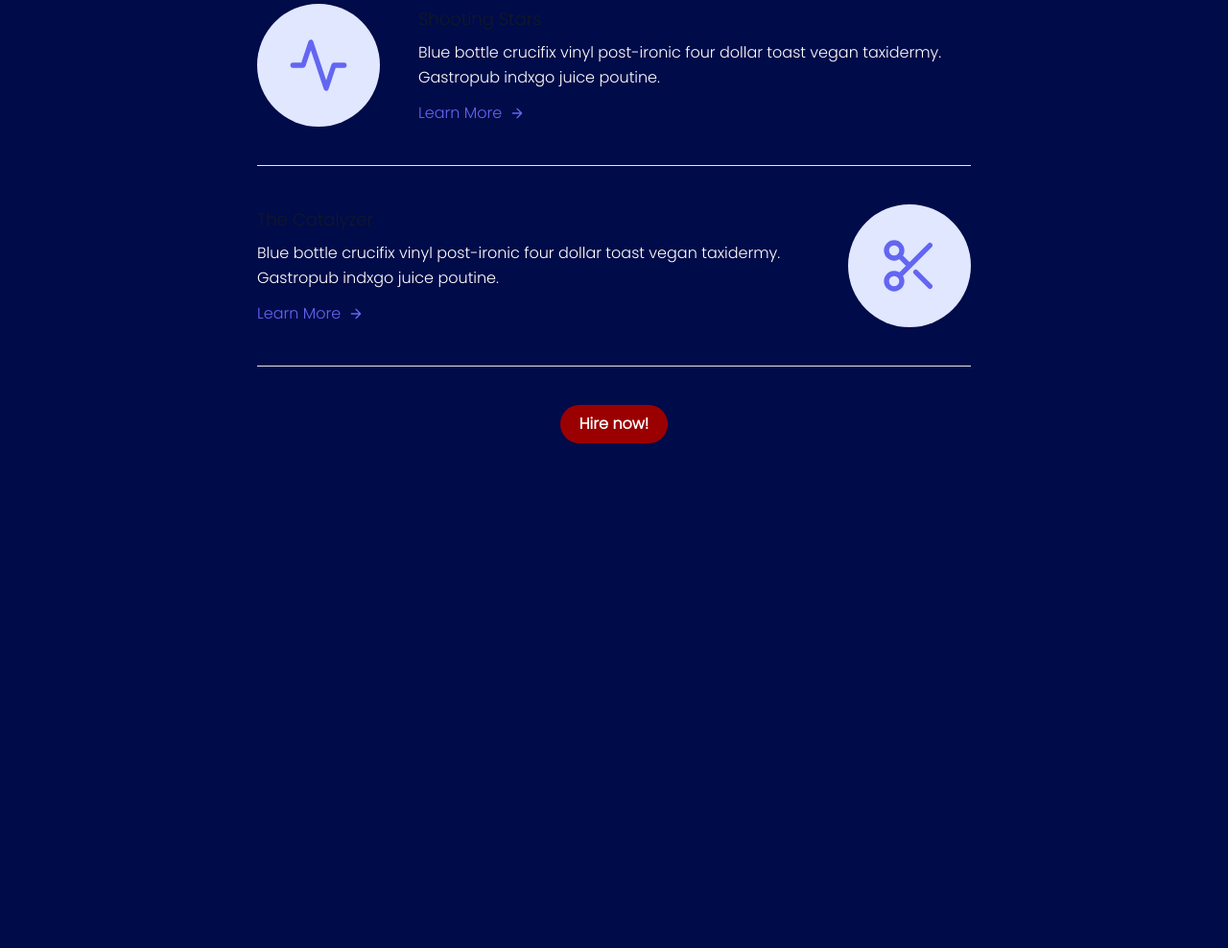
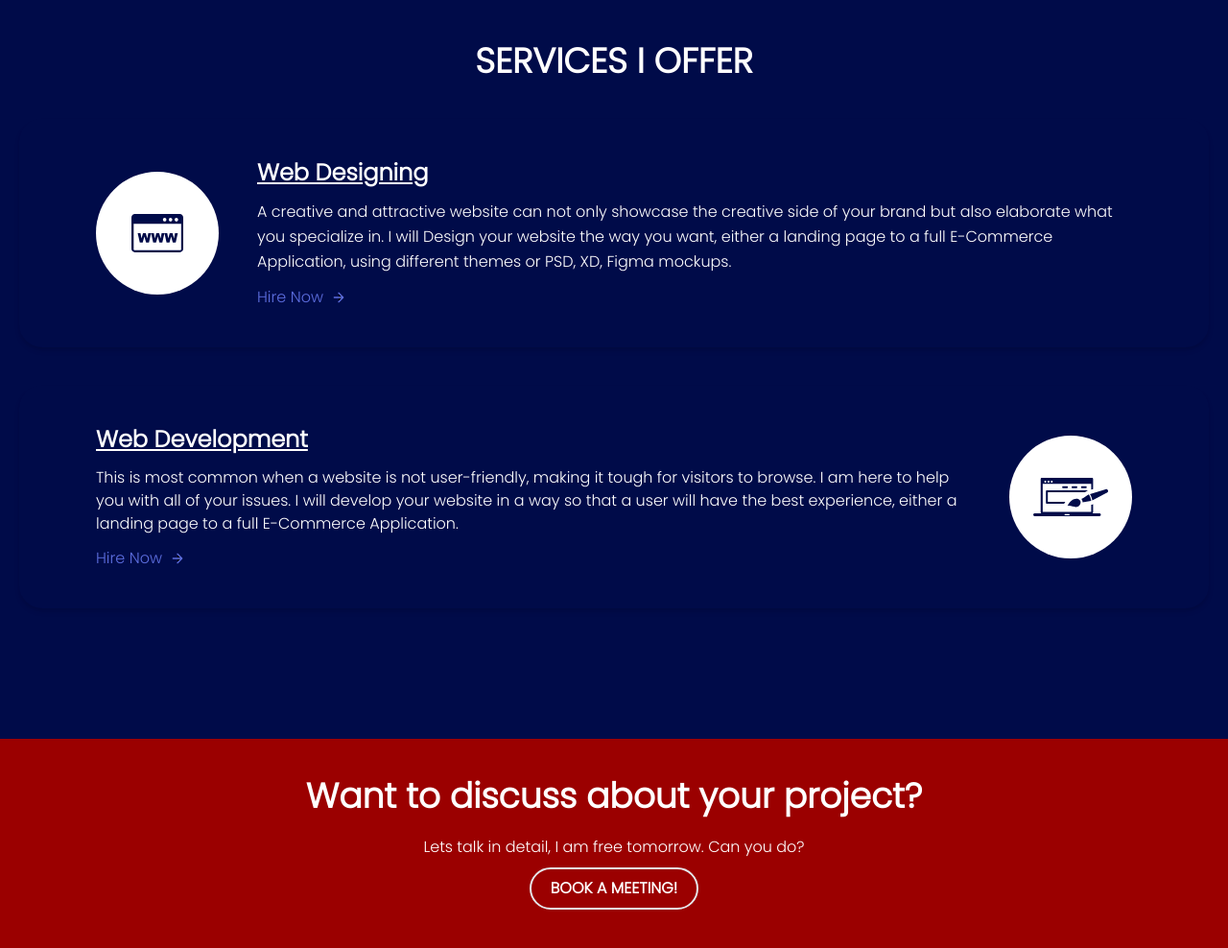
Before and after one commit to monis8khan/portfolio, a website: page index.html in a window 1280 px wide. Shown: the part 1561-2549 px from the top of the page at 96% size. Before the commit the page ends 2119 px from the top, so only its background shows below. Drawn offline with Linux system fonts and the light colour scheme.

Commit message:
services section added, also CTA book a call section added

```diff
--- a/index.html
+++ b/index.html
@@ -47,7 +47,7 @@
             <p class="text-skin-base">
                 Hello, I am
             </p>
-            <h1 class="text-skin-base font-bold text-5xl">
+            <h1 class="text-skin-base font-bold text-5xl uppercase">
                 Monis<br>Hasan Khan
             </h1>
             <p class="text-skin-base">
@@ -92,8 +92,8 @@
                 <button
                     class="bg-skin-button-accent px-5 py-2 rounded-full right-0 text-base text-skin-base font-bold hover:text-skin-inverted hover:bg-skin-button-accent-hover">Hire
                     now!</button>
-                <button
-                    class="border-2 border-skin-button-accent px-5 py-2 rounded-full right-0 text-base text-skin-base font-bold hover:text-skin-inverted hover:bg-skin-button-accent-hover ml-2">Email</button>
+                <button class="border-2 border-skin-button-accent px-5 py-2 rounded-full right-0 text-base text-skin-base
+                    font-bold hover:text-skin-inverted hover:bg-skin-button-accent-hover ml-2">BOOK A MEETING!</button>
             </div>
         </div>
         <!-- image section -->
@@ -112,7 +112,7 @@
     <section class="text-skin-base font-poppins m-10" id="About">
         <div class="xl:w-1/2 lg:w-3/4 w-full mx-auto text-center p-20">
 
-            <h1 class="text-skin-base text-4xl font-semibold hover:text-skin-red p-10">
+            <h1 class="text-skin-base text-4xl font-semibold p-10 uppercase">
                 Brief Introduction
             </h1>
             <svg xmlns="http://www.w3.org/2000/svg" fill="white" class="inline-block w-8 h-8 text-gray-400 mb-8"
@@ -127,11 +127,14 @@
                 I can create custom functionality using wix-collections & velo code.</p>
             <span class="inline-block h-1 w-10 rounded bg-skin-button-accent-hover mt-8 mb-6"></span>
             <h2 class="text-skin-inverted font-medium title-font tracking-wider text-sm flex flex-col">
-                <a class="mt-3 text-skin-inverted inline-flex items-center">Portfolio
-                    <svg fill="none" stroke="currentColor" stroke-linecap="round" stroke-linejoin="round"
-                        stroke-width="2" class="w-4 h-4 ml-2" viewBox="0 0 24 24">
-                        <path d="M5 12h14M12 5l7 7-7 7"></path>
-                    </svg>
+                <a href="#"
+                    class="mt-3 flex mx-auto text-skin-inverted inline-flex items-center hover:translate-y-1 hover:text-skin-base hover:px-3 hover:rounded-full">Portfolio
+                    <div class="rotate-90">
+                        <svg fill="none" stroke="currentColor" stroke-linecap="round" stroke-linejoin="round"
+                            stroke-width="2" class="w-4 h-4" viewBox="0 0 24 24">
+                            <path d="M4 12h14M12 5l7 7-7 7"></path>
+                        </svg>
+                    </div>
                 </a>
             </h2>
         </div>
@@ -140,54 +143,87 @@
 
     <!-- Services Section -->
     <section class="text-skin-base font-poppins">
-        <div class="container px-5 py-24 mx-auto">
-            <div class="flex items-center lg:w-3/5 mx-auto border-b pb-10 mb-10 border-gray-200 sm:flex-row flex-col">
+        <div class="container px-5 py-24 mx-auto text-center">
+
+            <h1 class="text-skin-base text-4xl font-semibold p-10 uppercase">
+                Services I offer
+            </h1>
+            <div
+                class="flex items-center container mx-auto rounded-3xl py-10 px-20 mb-10 sm:flex-row flex-col shadow-md hover:-translate-y-1">
                 <div
-                    class="sm:w-32 sm:h-32 h-20 w-20 sm:mr-10 inline-flex items-center justify-center rounded-full bg-indigo-100 text-indigo-500 flex-shrink-0">
-                    <svg fill="none" stroke="currentColor" stroke-linecap="round" stroke-linejoin="round"
-                        stroke-width="2" class="sm:w-16 sm:h-16 w-10 h-10" viewBox="0 0 24 24">
-                        <path d="M22 12h-4l-3 9L9 3l-3 9H2"></path>
-                    </svg>
+                    class="sm:w-32 sm:h-32 h-20 w-20 sm:mr-10 inline-flex items-center justify-center rounded-full bg-white flex-shrink-0">
+                    <img src="./assets/WEB.svg" alt="website" class="h-10 text-skin-base">
                 </div>
                 <div class="flex-grow sm:text-left text-center mt-6 sm:mt-0">
-                    <h2 class="text-gray-900 text-lg title-font font-medium mb-2">Shooting Stars</h2>
-                    <p class="leading-relaxed text-base">Blue bottle crucifix vinyl post-ironic four dollar toast vegan
-                        taxidermy. Gastropub indxgo juice poutine.</p>
-                    <a class="mt-3 text-indigo-500 inline-flex items-center">Learn More
-                        <svg fill="none" stroke="currentColor" stroke-linecap="round" stroke-linejoin="round"
-                            stroke-width="2" class="w-4 h-4 ml-2" viewBox="0 0 24 24">
+                    <h2 class="text-skin-base text-2xl text-underline mb-3 font-bold underline">Web Designing
+                    </h2>
+                    <p class="leading-relaxed text-base">A creative and attractive website can not only showcase the
+                        creative side of your brand but also elaborate what you specialize in.
+                        I will Design your website the way you want, either a landing page to a full E-Commerce
+                        Application, using different themes or PSD, XD, Figma mockups.
+                    </p>
+                    <a href="#"
+                        class="mt-3 text-skin-inverted inline-flex items-center hover:translate-x-1 hover:text-skin-base hover:px-3 hover:rounded-full">Hire
+                        Now
+                        <svg stroke="currentColor" stroke-linecap="round" stroke-linejoin="round" stroke-width="2"
+                            class="w-4 h-4 ml-2" viewBox="0 0 24 24">
                             <path d="M5 12h14M12 5l7 7-7 7"></path>
                         </svg>
                     </a>
                 </div>
             </div>
-            <div class="flex items-center lg:w-3/5 mx-auto border-b pb-10 mb-10 border-gray-200 sm:flex-row flex-col">
+            <div
+                class="flex items-center container mx-auto rounded-3xl py-10 px-20 mb-10 sm:flex-row flex-col shadow-md hover:-translate-y-1">
                 <div class="flex-grow sm:text-left text-center mt-6 sm:mt-0">
-                    <h2 class="text-gray-900 text-lg title-font font-medium mb-2">The Catalyzer</h2>
-                    <p class="leading-relaxed text-base">Blue bottle crucifix vinyl post-ironic four dollar toast vegan
-                        taxidermy. Gastropub indxgo juice poutine.</p>
-                    <a class="mt-3 text-indigo-500 inline-flex items-center">Learn More
-                        <svg fill="none" stroke="currentColor" stroke-linecap="round" stroke-linejoin="round"
-                            stroke-width="2" class="w-4 h-4 ml-2" viewBox="0 0 24 24">
+                    <h2 class="text-skin-base text-2xl text-underline mb-3 font-bold underline">Web Development
+                    </h2>
+                    <p class="text-skin-base">This is most common when a website is not user-friendly, making
+                        it tough for visitors to browse. I am here to help you with all of your issues.
+                        I will develop your website in a way so that a user will have the best experience, either a
+                        landing page to a full E-Commerce
+                        Application.
+                    </p>
+                    <a href="#"
+                        class="mt-3 text-skin-inverted inline-flex items-center hover:translate-x-1 hover:text-skin-base hover:px-3 hover:rounded-full">Hire
+                        Now
+                        <svg stroke="currentColor" stroke-linecap="round" stroke-linejoin="round" stroke-width="2"
+                            class="w-4 h-4 ml-2" viewBox="0 0 24 24">
                             <path d="M5 12h14M12 5l7 7-7 7"></path>
                         </svg>
                     </a>
                 </div>
                 <div
-                    class="sm:w-32 sm:order-none order-first sm:h-32 h-20 w-20 sm:ml-10 inline-flex items-center justify-center rounded-full bg-indigo-100 text-indigo-500 flex-shrink-0">
-                    <svg fill="none" stroke="currentColor" stroke-linecap="round" stroke-linejoin="round"
-                        stroke-width="2" class="sm:w-16 sm:h-16 w-10 h-10" viewBox="0 0 24 24">
-                        <circle cx="6" cy="6" r="3"></circle>
-                        <circle cx="6" cy="18" r="3"></circle>
-                        <path d="M20 4L8.12 15.88M14.47 14.48L20 20M8.12 8.12L12 12"></path>
-                    </svg>
+                    class="sm:w-32 sm:order-none order-first sm:h-32 h-20 w-20 sm:ml-10 inline-flex items-center justify-center rounded-full bg-white flex-shrink-0">
+                    <img src="./assets/web-design.svg" alt="website" class="h-10 text-skin-base">
                 </div>
             </div>
-            <button
-                class="bg-skin-button-accent px-5 py-2 rounded-full right-0 text-base text-skin-base font-bold hover:text-skin-inverted hover:bg-skin-button-accent-hover flex mx-auto">Hire
-                now!</button>
         </div>
     </section>
+
+    <!-- CTA for Book a meeting -->
+    <!-- need to change it for book a meeting might use clandely -->
+    <section id="CTA" class="w-full bg-skin-button-accent items-center p-10 px-20">
+        <div class="container mx-auto flex flex-col items-center text-center">
+            <div class="w-2/3">
+                <h2 class="text-skin-base text-4xl text-underline mb-3 font-bold">Want to discuss about your project?
+                </h2>
+                <p class="leading-relaxed text-skin-base p-2">Lets talk in detail, I am free tomorrow. Can you do?
+                </p>
+            </div>
+            <div class="w-1/3 flex flex-row justify-end">
+                <button class="border-2 border-skin-button-accent px-5 py-2 rounded-full right-0 text-base
+                text-skin-base font-bold hover:text-skin-inverted hover:bg-skin-button-accent-hover flex mx-auto">
+                    BOOK A MEETING!</button>
+            </div>
+        </div>
+    </section>
+    <!-- Clients / Portfolio -->
+
+    <!-- Skills -->
+
+    <!-- CTA for Hire Now -->
+
+    <!-- footer -->
 </body>
 
 </html>
```
Also changed, not shown: assets/WEB.svg (added), assets/dots.svg (added), assets/web-design.svg (added), css/styles.css.
